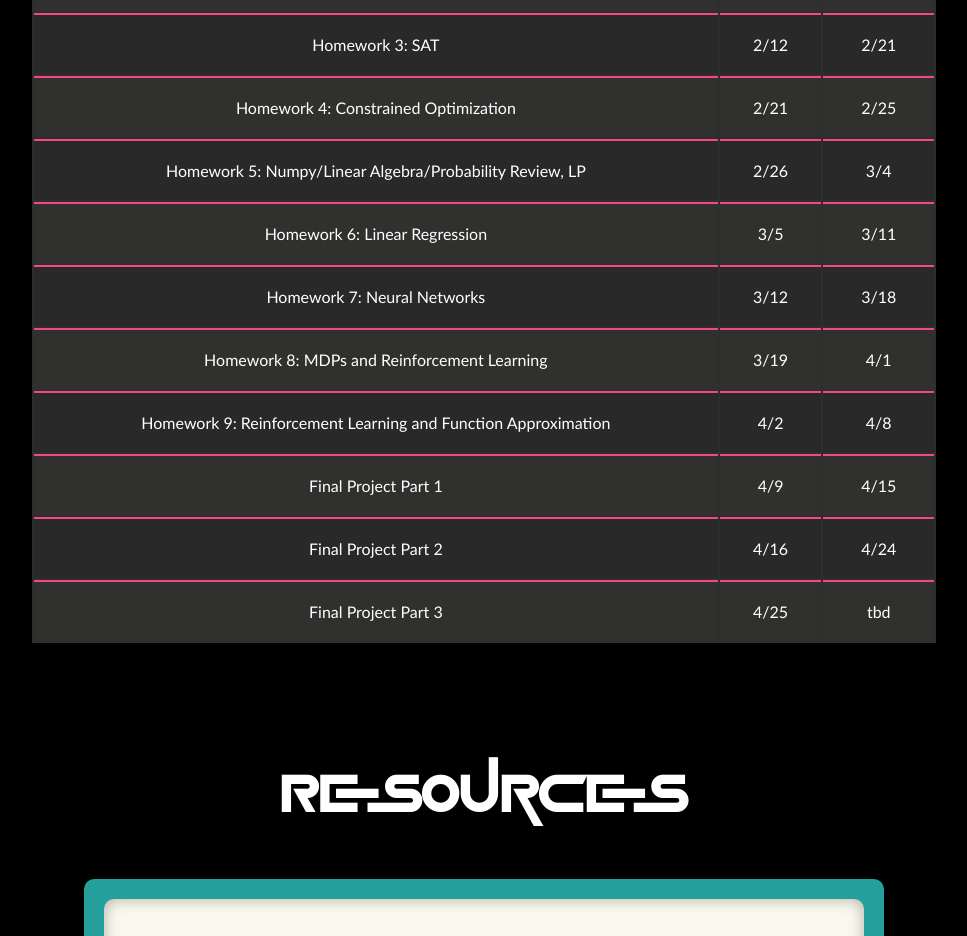
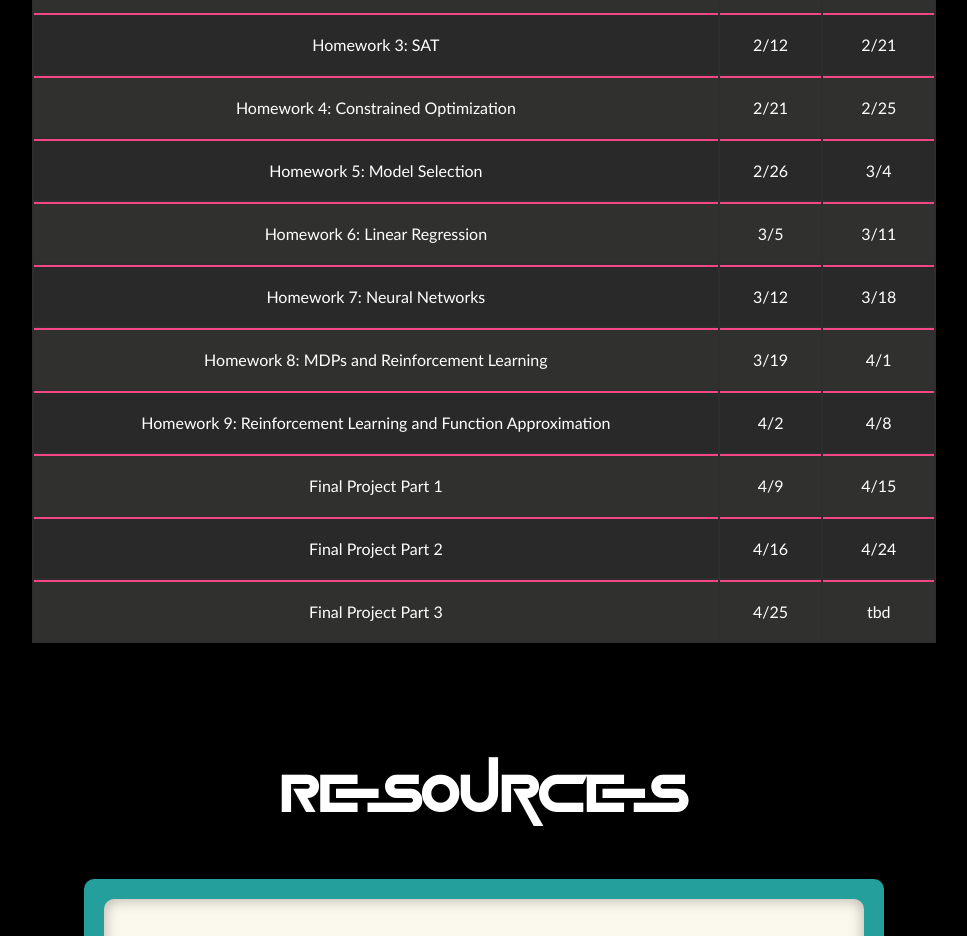
Before and after one commit to BrownCSCI410/s25-website, a React (Create React App) app: page / in a window 1280 px wide. Shown: the part 3400-4336 px from the top of the page, without its empty margins (156-1123 px from the left). Built offline with nearby package versions, Linux system fonts and the light colour scheme.

Commit message:
actually rename

```diff
--- a/src/Components/Assignments/Assignments.tsx
+++ b/src/Components/Assignments/Assignments.tsx
@@ -73,7 +73,7 @@ export class Assignments extends React.Component<AssignmentProps> {
 		},
 		{
 			cellNames: [
-				"Homework 5: Numpy/Linear Algebra/Probability Review, LP",
+				"Homework 5: Model Selection",
 				"2/26",
 				"3/4",
 			],
```
